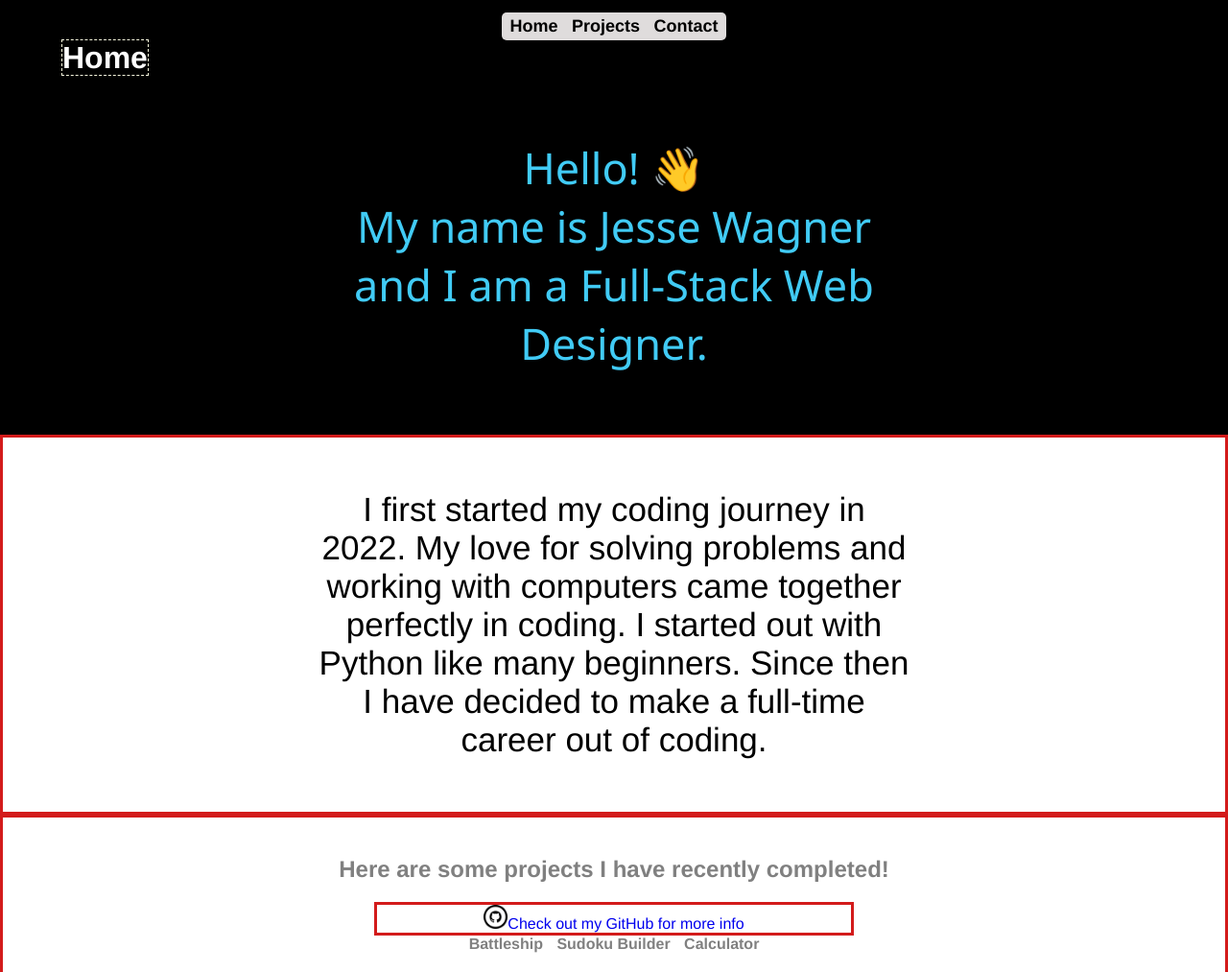
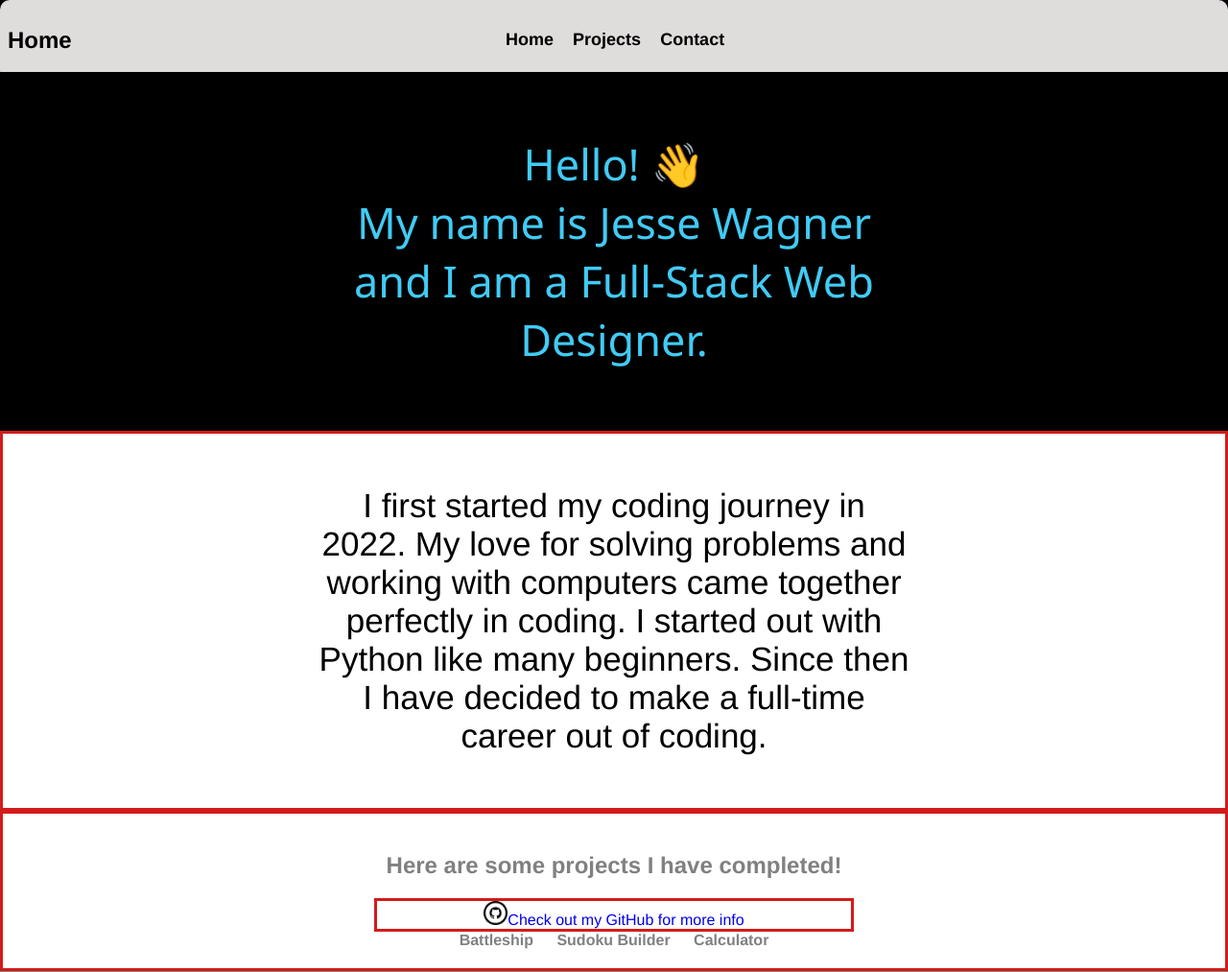
Before and after one commit to Learn2Developer/Learn2Developer.github.io, a plain HTML site: page index.html in a window 1280 px wide. Shown: the top 1013 px of the page at 96% size. Drawn offline with Linux system fonts and the light colour scheme.

Commit message:
Fixed navbar somewhat

```diff
--- a/index.html
+++ b/index.html
@@ -9,14 +9,16 @@
 
 <body>
     <header>
+
         <nav>
-            <ul>
+            <h1 id="home">Home</h1>
+            <ul class="navbar">
                 <li><a href="index.html" id="home">Home</a></li>
                 <li><a href="pages/projects.html">Projects</a></li>
                 <li><a href="pages/contact.html">Contact</a></li>
             </ul>
         </nav>
-        <h1>Home</h1>
+
     </header>
     <section id="intro">
         <p>Hello! 👋 <br> My name is Jesse Wagner <br> and I am a Full-Stack Web Designer.</p>
@@ -28,7 +30,7 @@
             then I have decided to make a full-time career out of coding. </p>
     </section>
     <section id="projects">
-        <h2>Here are some projects I have recently completed! </h2>
+        <h2>Here are some projects I have completed! </h2>
         <div>
             <a href="https://www.github.com/learn2developer"><img src="socials\github.png" alt="GitHub.com"
                     height="25px" width="25px">Check out my
--- a/styles.css
+++ b/styles.css
@@ -6,16 +6,25 @@ body {
     padding: 0px;
 }
 
+h1 {
+    color: black;
+    text-align: left;
+}
+
+.navbar {
+    display: flex;
+    justify-content: center;
+}
+
 nav {
     background: rgb(223, 220, 220);
-    text-align: center;
-    max-width: fit-content;
-    margin-top: 1%;
+    display: flex;
+    flex-direction: row;
     margin-left: auto;
     margin-right: auto;
-    padding: 4px;
+    padding: 8px;
     border-color: rgb(255, 255, 255);
-    border-radius: 5px;
+    border-radius: 10px;
 
 }
 
@@ -40,17 +49,7 @@ a:visited {
 
 header {
     background: black;
-}
-
-header h1 {
-    color: white;
-    margin-left: 5%;
-    transition: 0.2s;
-    display: inline;
-    border: 1px;
-    border-color: beige;
-    border-style: dashed;
-    text-decoration: none;
+    height: 75px;
 }
 
 p {
@@ -78,7 +77,7 @@ p {
 }
 
 #projects {
-    display: flexbox;
+    display: flex;
     flex-direction: column;
     text-align: center;
 }
@@ -101,7 +100,7 @@ footer {
 }
 
 footer img {
-    display: inline-flexbox;
+    display: inline-flex;
 }
 
 div {
@@ -113,13 +112,16 @@ div {
 
 ul {
     margin: 0px;
-    padding: 0px;
+    padding-left: 35%;
+    padding-right: 35%;
     list-style-type: none;
+    align-items: center;
+
 }
 
 li {
     display: inline-block;
-    padding: 0 5px 0 5px;
+    padding: 0 10px 0 10px;
     font-weight: 750;
 }
 
```
